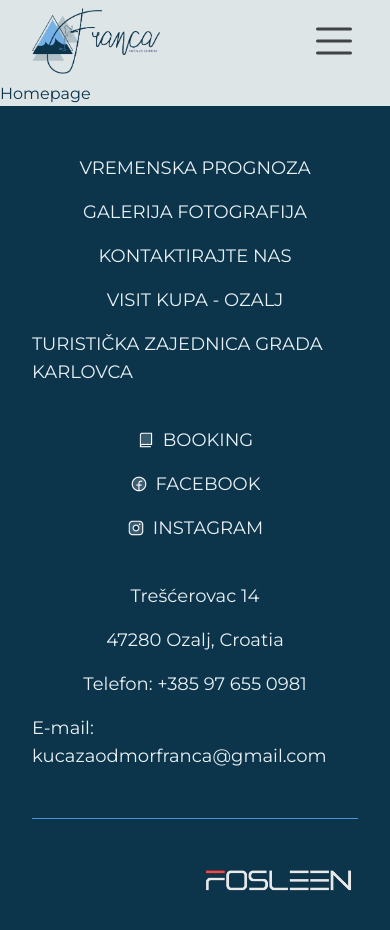
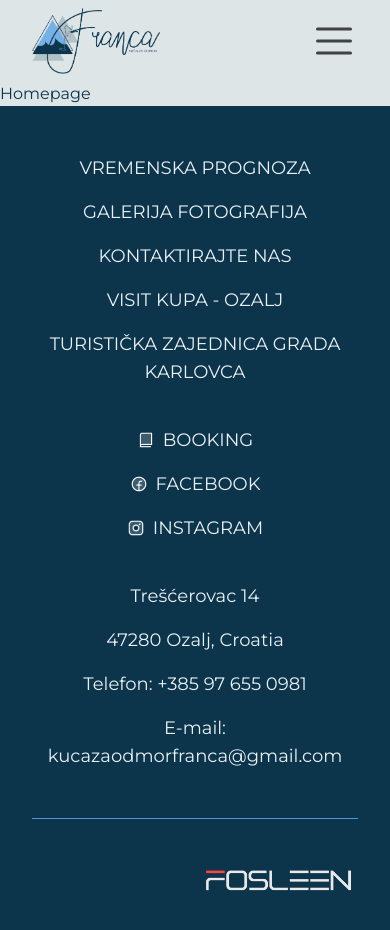
Before and after one commit to Fosleen/vacation-home-franca, a React (Vite) app: page / in a window 390 px wide. Shown: the top 930 px of the page. Built offline with nearby package versions, Linux system fonts and the light colour scheme.

Commit message:
Fix footer styling, add Facebook link

```diff
--- a/src/components/atoms/FooterItem/FooterItem.tsx
+++ b/src/components/atoms/FooterItem/FooterItem.tsx
@@ -5,7 +5,7 @@ const FooterItem: FC<{
   item: { data: Array<{ url: string; name: string; icon?: string }> };
 }> = ({ item }) => {
   return (
-    <div className="text-ligth-blue flex flex-col justify-center items-center gap-4 text-lg md:text-base md:justify-start md:items-start">
+    <div className="text-ligth-blue flex flex-col justify-center wrap items-center text-center gap-4 text-lg md:text-base md:text-left md:justify-start md:items-start">
       {item.data.map((data, index) => (
         <Link
           to={data.url}
--- a/src/components/molecules/Footer/Footer.tsx
+++ b/src/components/molecules/Footer/Footer.tsx
@@ -12,7 +12,7 @@ const Footer = () => {
             <FooterItem item={item} key={index} />
           ))}
         </div>
-        <span className=" flex flex-col gap-10">
+        <span className="flex flex-col gap-10">
           <hr className="w-full border-main-blue" />
           <span className="w-full flex justify-end">
             <Link to="https://fosleen.netlify.app/" target="_blank">
--- a/src/data/FooterData.ts
+++ b/src/data/FooterData.ts
@@ -36,7 +36,7 @@ export const footerData = [
       },
       {
         name: "FACEBOOK",
-        url: "TODO",
+        url: "https://www.facebook.com/profile.php?id=61558040110575",
         icon: facebookIcon,
       },
       {
```
